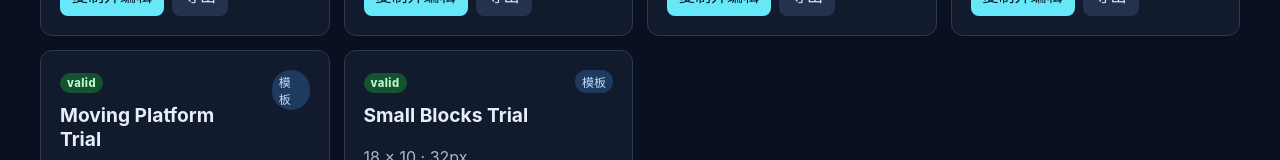
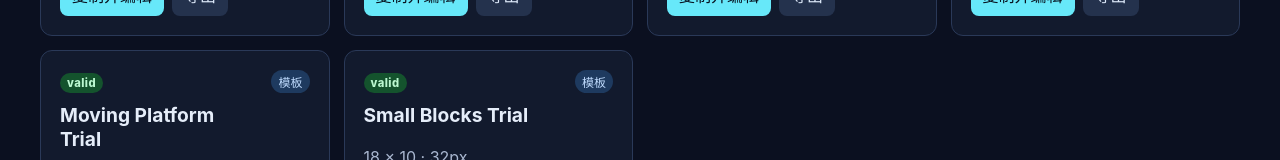
Before and after one commit to MrO-O/JumpForge, a React (Vite) app: page / in a window 1280 px wide. Shown: the part 954-1114 px from the top of the page. Built offline with nearby package versions, Linux system fonts and the light colour scheme.

Commit message:
litte css fix

```diff
--- a/src/styles/app.css
+++ b/src/styles/app.css
@@ -30,7 +30,7 @@ button:disabled { cursor: not-allowed; opacity: .55; }
 .status { display: inline-block; padding: 3px 7px; font-size: .7rem; font-weight: 800; letter-spacing: .04em; border-radius: 999px; }
 .status.valid { color: #bbf7d0; background: #14532d; }
 .status.invalid { color: #fecaca; background: #7f1d1d; }
-.source-badge { color: #bfdbfe; background: #1e3a5f; padding: 3px 7px; border-radius: 999px; font-size: .75rem; }
+.source-badge { flex: 0 0 auto; white-space: nowrap; color: #bfdbfe; background: #1e3a5f; padding: 3px 7px; border-radius: 999px; font-size: .75rem; }
 .abilities { color: #c4b5fd; font-size: .87rem; margin: 8px 0; }
 .updated-at { margin: 0; color: #8393ae; font-size: .8rem; }
 .card-actions { margin-top: auto; padding-top: 16px; }
```
